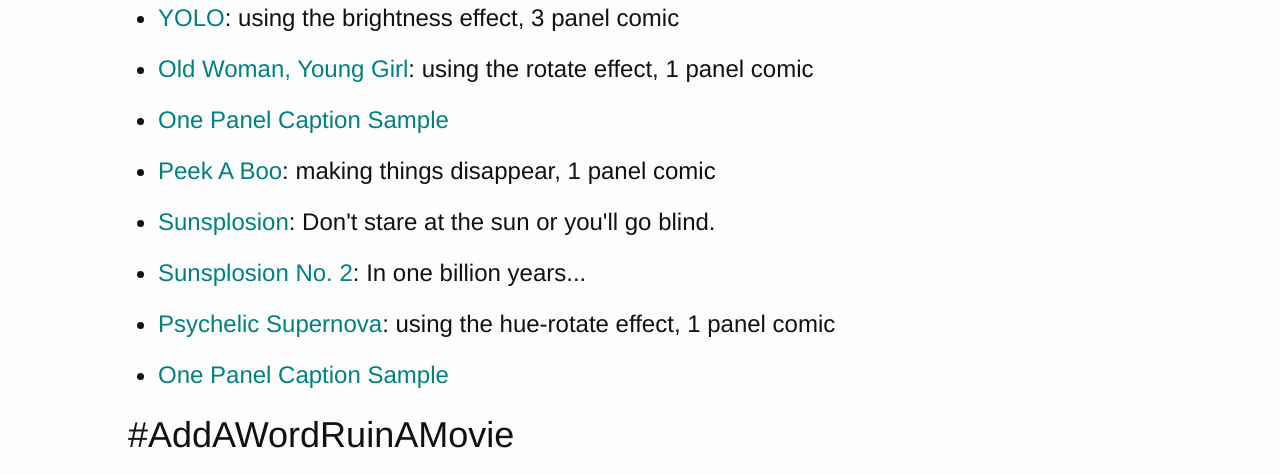
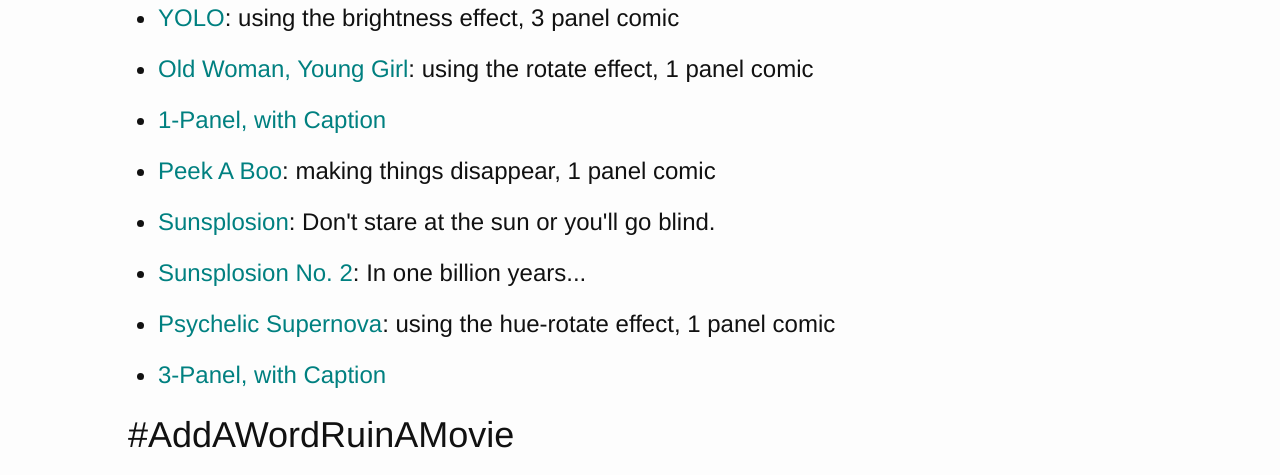
Before and after one commit to thesprouts/hli, a Jekyll site: the page built from code.html, in a window 1280 px wide. Shown: the part 1182-1657 px from the top of the page. Built offline with Jekyll 4.4.1, drawn with Linux system fonts in a browser that asks for light colours.

Commit message:
Adding caption examples

```diff
--- a/_code/one-panel-caption.html
+++ b/_code/one-panel-caption.html
@@ -1,5 +1,5 @@
 ---
-title: One Panel Caption Sample
+title: 1-Panel, with Caption
 subtitle:
 category: templates
 ---
--- a/_code/three-panel-caption.html
+++ b/_code/three-panel-caption.html
@@ -1,5 +1,5 @@
 ---
-title: One Panel Caption Sample
+title: 3-Panel, with Caption
 subtitle:
 category: templates
 ---
```
